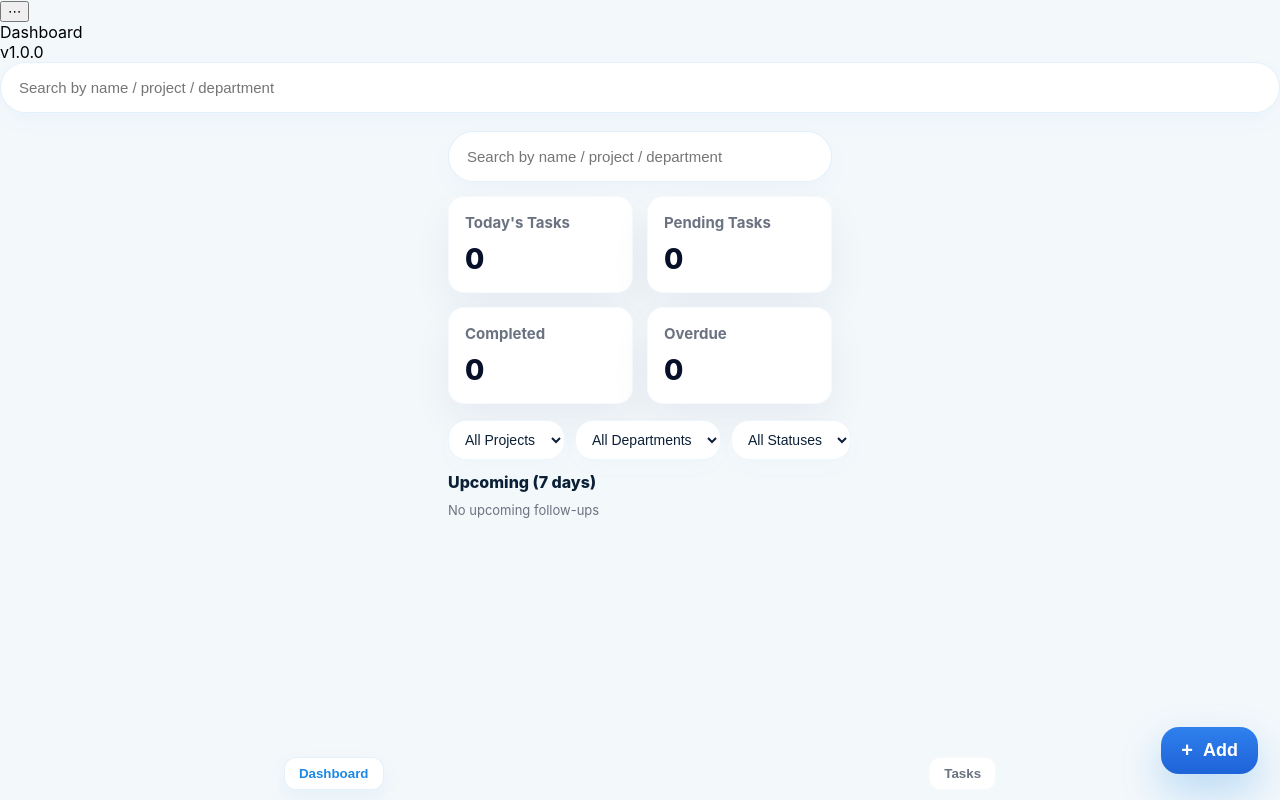
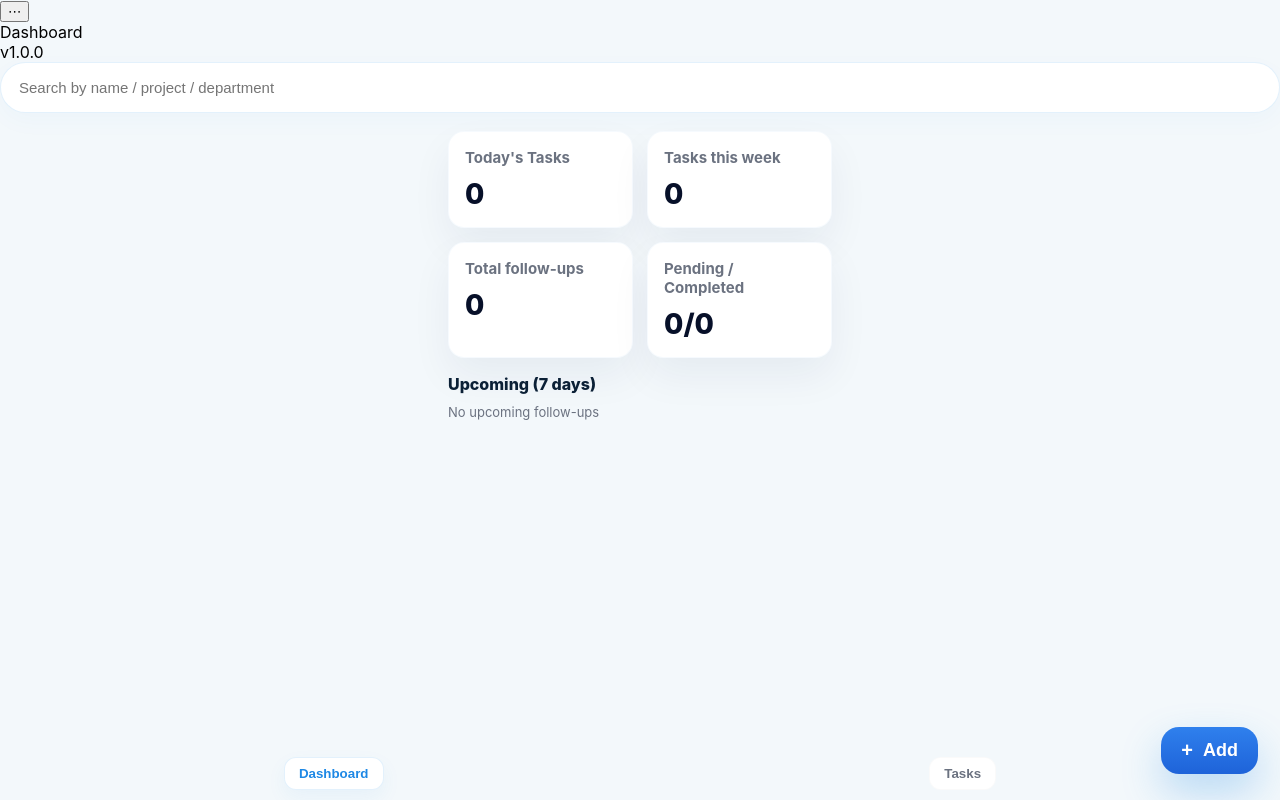
Before and after one commit to naikrohan144876-prog/knk-followup-tracker, a React (Vite) app: page /dashboard in a window 1280 px wide. Built offline with nearby package versions, Linux system fonts and the light colour scheme; the HTML template or start-up script is replaced by a standard one.

Commit message:
Update Dashboard.jsx

```diff
--- a/src/components/Dashboard.jsx
+++ b/src/components/Dashboard.jsx
@@ -1,132 +1,78 @@
 // src/components/Dashboard.jsx
 import React, { useMemo } from "react";
 
-/* date formatter DD/MM/YYYY, hh:mm AM/PM */
+/* small date formatter */
 const fmtShort = (iso) => {
   if (!iso) return "";
   const d = new Date(iso);
-  const day = String(d.getDate()).padStart(2, "0");
-  const month = String(d.getMonth() + 1).padStart(2, "0");
-  const year = d.getFullYear();
-  const hours = d.getHours();
-  const minutes = String(d.getMinutes()).padStart(2, "0");
-  const ampm = hours >= 12 ? "PM" : "AM";
-  const hour12 = hours % 12 || 12;
-  return `${day}/${month}/${year}, ${hour12}:${minutes} ${ampm}`;
+  const day = String(d.getDate()).padStart(2,'0');
+  const mon = String(d.getMonth()+1).padStart(2,'0');
+  const yr = d.getFullYear();
+  const hh = d.getHours() % 12 || 12;
+  const mm = String(d.getMinutes()).padStart(2,'0');
+  const am = d.getHours() >= 12 ? 'PM' : 'AM';
+  return `${day}/${mon}/${yr}, ${hh}:${mm} ${am}`;
 };
 
 export default function Dashboard({ tasks = [], onCardClick = () => {} }) {
   const now = new Date();
   const startOfToday = new Date(now.getFullYear(), now.getMonth(), now.getDate());
-  const endOfToday = new Date(startOfToday);
-  endOfToday.setDate(endOfToday.getDate() + 1);
-  const endOfWeek = new Date(startOfToday);
-  endOfWeek.setDate(endOfWeek.getDate() + 7);
+  const endOfWeek = new Date(startOfToday); endOfWeek.setDate(endOfWeek.getDate()+7);
 
   const stats = useMemo(() => {
-    let todays = 0;
-    let week = 0;
-    let totalFollowUps = 0;
-    let pending = 0;
-    let completed = 0;
+    let todays=0, week=0, totalFollowUps=0, pending=0, completed=0;
     const upcoming = [];
-
     for (const t of tasks) {
       const created = new Date(t.createdAt || 0);
-      if (created >= startOfToday && created < endOfToday) todays++;
-      if (created >= startOfToday && created <= endOfWeek) week++;
+      if (created >= startOfToday) todays++;
+      if (created <= endOfWeek) week++;
 
       const fus = t.followUps || [];
       totalFollowUps += fus.length;
       for (const f of fus) {
-        if ((f.status || "Pending") === "Pending") pending++; else completed++;
-        const dateStr = f.date;
-        if (dateStr) {
-          const fd = new Date(dateStr);
-          if (fd >= now && fd <= endOfWeek) {
-            upcoming.push({ ...f, taskName: t.name || "", when: dateStr });
-          }
+        if ((f.status||'Pending') === 'Pending') pending++; else completed++;
+        if (f.date) {
+          const fd = new Date(f.date);
+          if (fd >= now && fd <= endOfWeek) upcoming.push({ ...f, taskName: t.name, when: f.date });
         }
       }
-
       if (t.followUpDate) {
         const fd = new Date(t.followUpDate);
-        if (fd >= now && fd <= endOfWeek) {
-          upcoming.push({ title: "Next (task)", notes: t.notes || "", taskName: t.name || "", when: t.followUpDate });
-        }
+        if (fd >= now && fd <= endOfWeek) upcoming.push({ title: 'Next (task)', notes: t.notes || '', taskName: t.name, when: t.followUpDate });
       }
     }
-
-    upcoming.sort((a,b) => new Date(a.when) - new Date(b.when));
+    upcoming.sort((a,b)=> new Date(a.when)-new Date(b.when));
     return { todays, week, totalFollowUps, pending, completed, upcoming };
   }, [tasks, now, startOfToday, endOfWeek]);
 
   return (
     <div className="dashboard-screen">
-      <div className="search-wrap">
-        <input className="search-input" placeholder="Search by name / project / department" />
-      </div>
-
       <div className="stats-grid">
-        <div className="stat-card" onClick={() => onCardClick("today")}>
-          <div className="stat-title">Today's Tasks</div>
-          <div className="stat-value">{stats.todays}</div>
-        </div>
-
-        <div className="stat-card" onClick={() => onCardClick("pending")}>
-          <div className="stat-title">Pending Tasks</div>
-          <div className="stat-value">{stats.pending}</div>
-        </div>
-
-        <div className="stat-card" onClick={() => onCardClick("completed")}>
-          <div className="stat-title">Completed</div>
-          <div className="stat-value">{stats.completed}</div>
-        </div>
-
-        <div className="stat-card" onClick={() => onCardClick("overdue")}>
-          <div className="stat-title">Overdue</div>
-          <div className="stat-value">
-            {/* Overdue count: follow-ups with date < now and status still pending */}
-            { (tasks || []).reduce((acc, t) => {
-                const fus = t.followUps || [];
-                const overdue = fus.filter(fu => fu.date && new Date(fu.date) < new Date() && (fu.status||"Pending")==="Pending").length;
-                return acc + overdue;
-              }, 0)
-            }
-          </div>
-        </div>
-      </div>
-
-      <div className="filters-row">
-        <select className="filter-select"><option>All Projects</option></select>
-        <select className="filter-select"><option>All Departments</option></select>
-        <select className="filter-select"><option>All Statuses</option></select>
-        <div style={{flex:1}}></div>
+        <div className="stat-card" onClick={() => onCardClick('today')}><div className="stat-title">Today's Tasks</div><div className="stat-value">{stats.todays}</div></div>
+        <div className="stat-card" onClick={() => onCardClick('week')}><div className="stat-title">Tasks this week</div><div className="stat-value">{stats.week}</div></div>
+        <div className="stat-card" onClick={() => onCardClick('followups')}><div className="stat-title">Total follow-ups</div><div className="stat-value">{stats.totalFollowUps}</div></div>
+        <div className="stat-card" onClick={() => onCardClick('pending')}><div className="stat-title">Pending / Completed</div><div className="stat-value">{stats.pending}/{stats.completed}</div></div>
       </div>
 
       <section className="upcoming-section">
         <h3 className="upcoming-heading">Upcoming (7 days)</h3>
-
-        {stats.upcoming.length === 0 ? (
-          <div className="no-upcoming small">No upcoming follow-ups</div>
-        ) : (
+        {stats.upcoming.length === 0 ? <div className="no-upcoming small">No upcoming follow-ups</div> : (
           <div className="upcoming-list">
-            {stats.upcoming.map((u, i) => (
+            {stats.upcoming.map((u,i)=>(
               <div className="upcoming-row" key={i}>
                 <div className="upcoming-left">
-                  <div className="upcoming-task">{u.taskName || u.title || "Untitled"}</div>
-                  <div className="upcoming-note">{u.title ? u.title : (u.notes || "")}</div>
+                  <div className="upcoming-task">{u.taskName || 'Untitled'}</div>
+                  <div className="upcoming-note">{u.title || u.notes || ''}</div>
                 </div>
                 <div className="upcoming-right">
                   <div className="upcoming-date">{fmtShort(u.when)}</div>
-                  <div className="upcoming-status">{u.status || "Pending"}</div>
+                  <div className="upcoming-status">{u.status || 'Pending'}</div>
                 </div>
               </div>
             ))}
           </div>
         )}
       </section>
-
     </div>
   );
 }
```
